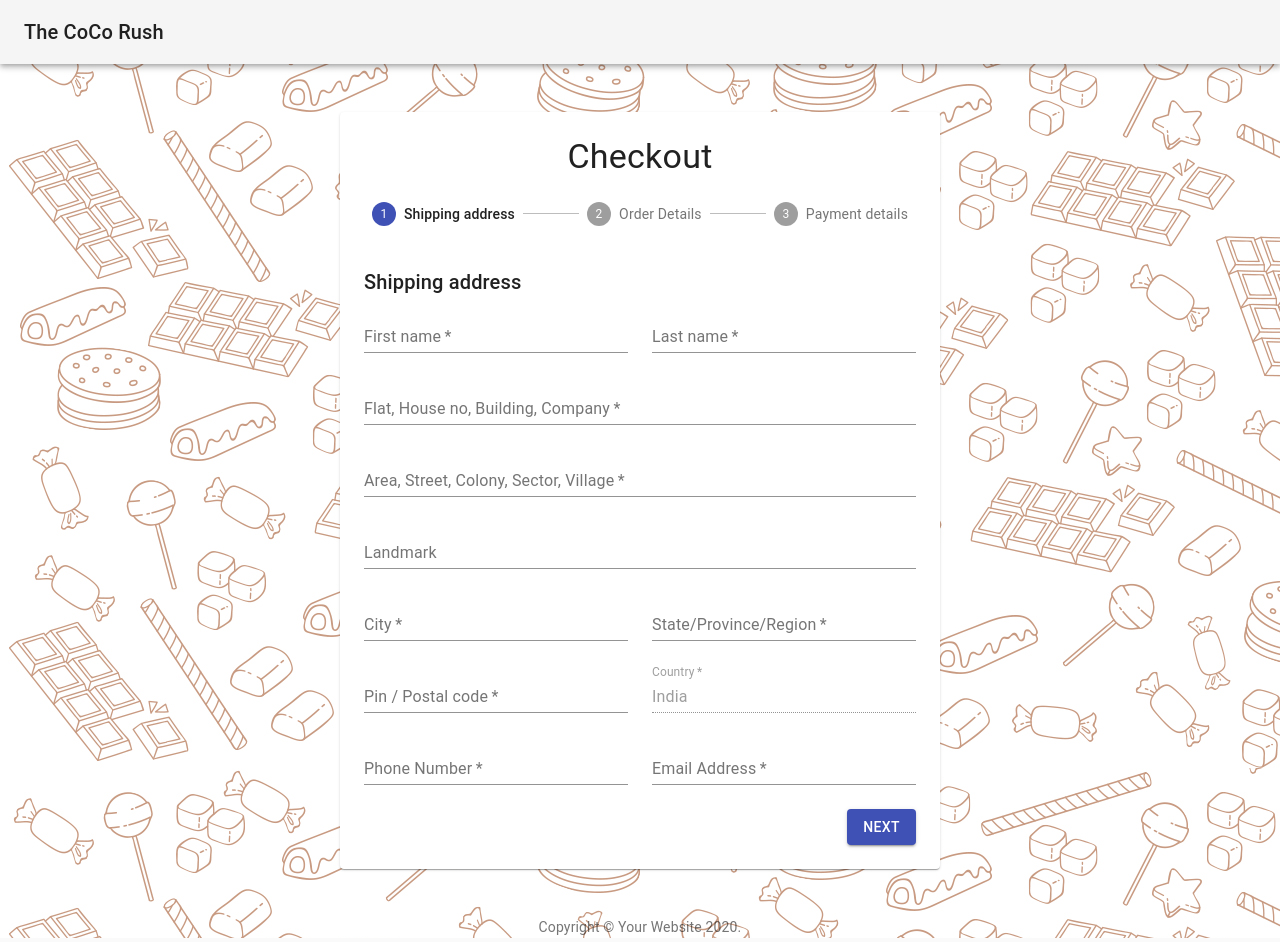
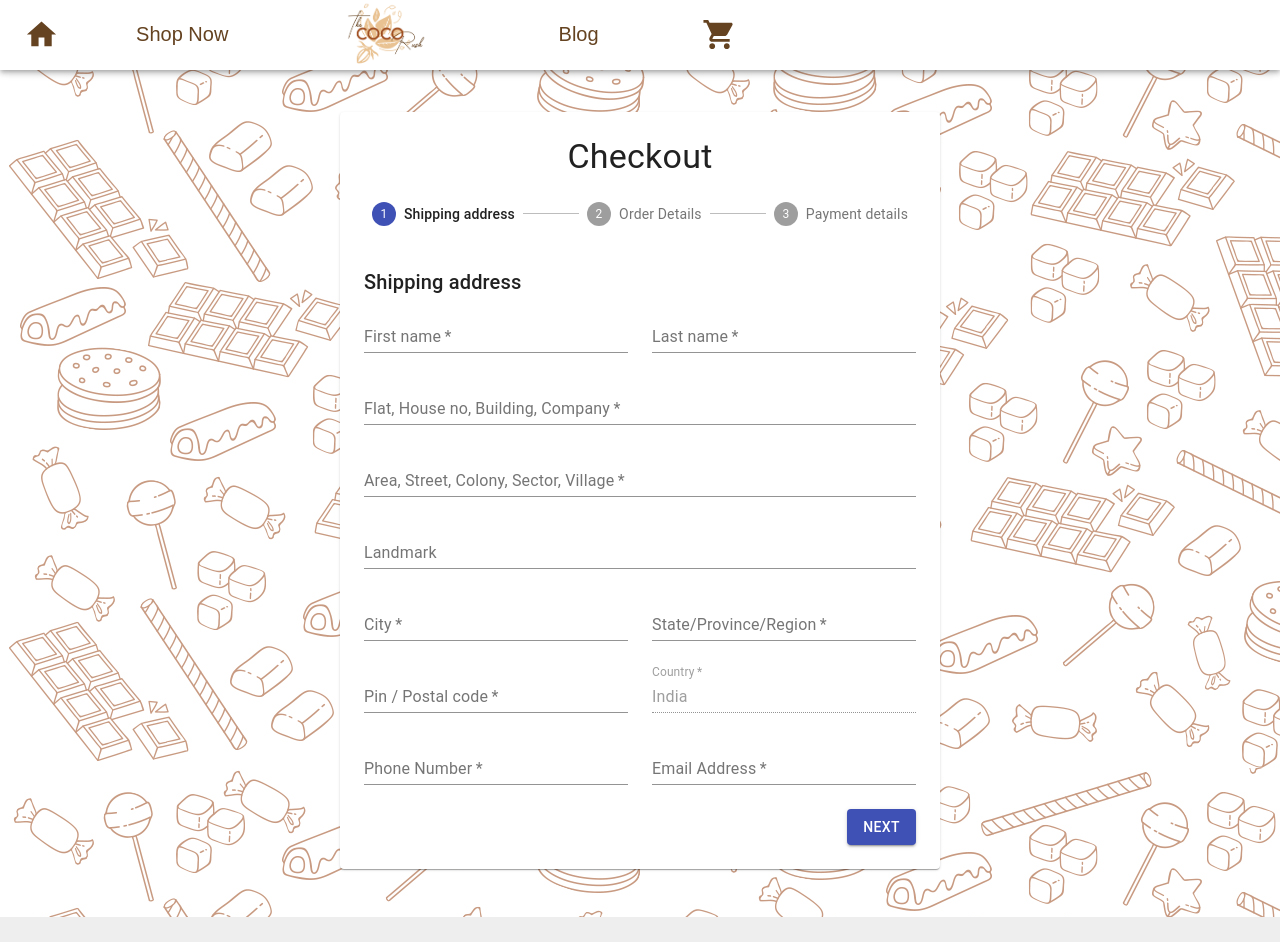
Before and after one commit to lucifercr07/coco-rush, a React (Create React App) app in the folder cc.web/: page /checkout in a window 1280 px wide. Shown: the top 942 px of the page. Built offline with nearby package versions, Linux system fonts and the light colour scheme.

Commit message:
fix: comon header and footer in all pages

```diff
--- /dev/null
+++ b/cc.web/src/CocoRushApp.jsx
@@ -0,0 +1,19 @@
+import React from 'react';
+import { BrowserRouter } from 'react-router-dom';
+import routes from './routes';
+import Header from './views/Header';
+import { Footer } from './components';
+
+function CocoRushApp() {
+  return (
+    <React.Fragment>
+      <Header />
+      <BrowserRouter>
+        {routes}
+      </BrowserRouter>
+      <Footer />
+    </React.Fragment>
+  );
+}
+
+export default CocoRushApp;
--- a/cc.web/src/index.js
+++ b/cc.web/src/index.js
@@ -2,17 +2,13 @@
 import ReactDOM from 'react-dom';
 import './index.css';
 import { Provider } from "react-redux";
-import { createStore } from 'redux';
 import * as serviceWorker from './serviceWorker';
-import { BrowserRouter } from 'react-router-dom';
-import routes from './routes';
 import store from './store';
+import CocoRushApp from './CocoRushApp'
 
 ReactDOM.render(
   <Provider store={store}>
-    <BrowserRouter>
-      {routes}
-    </BrowserRouter>
+    <CocoRushApp />
   </Provider>,
   document.getElementById('root')
 );
--- a/cc.web/src/views/Checkout/Component/Checkout.jsx
+++ b/cc.web/src/views/Checkout/Component/Checkout.jsx
@@ -109,13 +109,6 @@
   return (
     <React.Fragment>
       <CssBaseline />
-      <AppBar position="absolute" color="default" className={classes.appBar}>
-        <Toolbar>
-          <Typography variant="h6" color="inherit" noWrap>
-            The CoCo Rush
-          </Typography>
-        </Toolbar>
-      </AppBar>
       <main className={classes.layout}>
         <Paper className={classes.paper}>
           <Typography component="h1" variant="h4" align="center">
@@ -162,7 +155,6 @@
               )}
           </React.Fragment>
         </Paper>
-        <Copyright />
       </main>
     </React.Fragment>
   );
```
Also changed, not shown: cc.web/src/views/Landing/component/Landing.jsx (+1 -7 lines).
